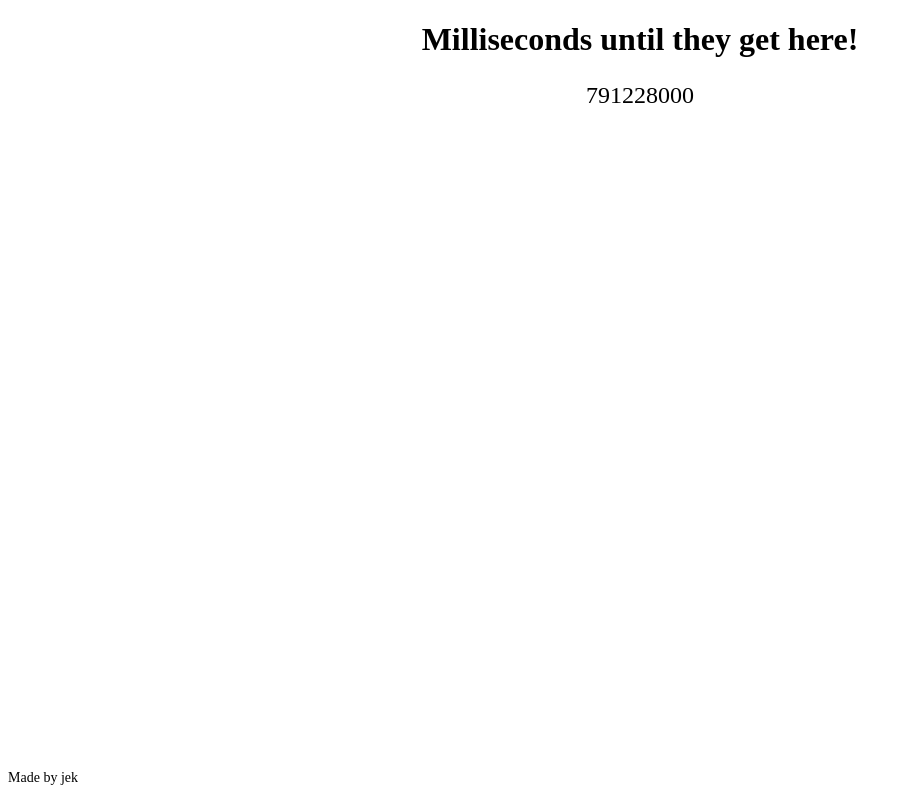
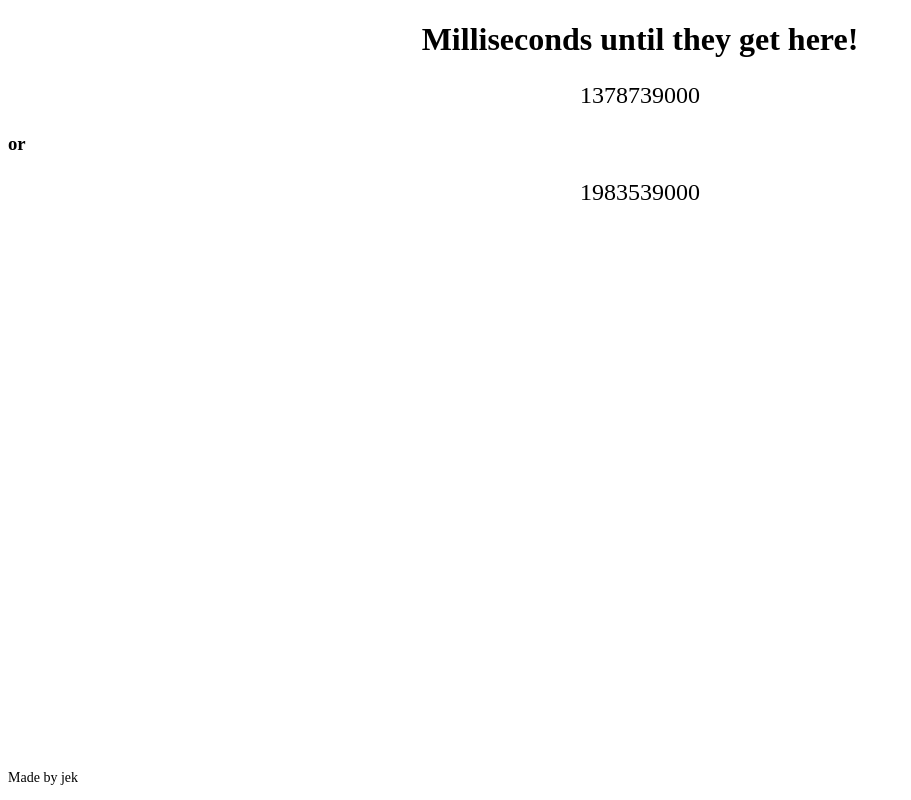
Before and after one commit to potatojek/Whentheycomin, a plain HTML site: page index.html in a window 1280 px wide. Shown: the whole page, without its empty margins (0-911 px from the left). Drawn offline with Linux system fonts and the light colour scheme.

Commit message:
Update index.html

```diff
--- a/index.html
+++ b/index.html
@@ -20,13 +20,17 @@
     <body>
         <script>
 
-            const targetMillis = 1647053021000;
+            const targetMillis = 1647640532000;
+            const targetMillis2 = 1648245332000;
              setInterval(function(){
                 document.getElementById("milliseconds").innerHTML = targetMillis - Date.now()
+                document.getElementById("milliseconds2").innerHTML = targetMillis2 - Date.now()
                 document.getElementById("title").innerHTML = targetMillis - Date.now() + " milliseconds until they get here!"
              }, 1);
         </script>
         <h1 class="center">Milliseconds until they get here!</h1>
         <p class="millisDisplay" id=milliseconds></p>
+        <h3>or</h3>
+        <p class="millisDisplay" id=milliseconds2></p>
         <p class="credit">Made by jek</p>
     </body>
```
